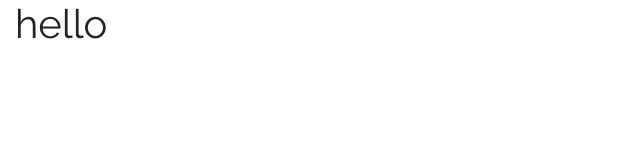
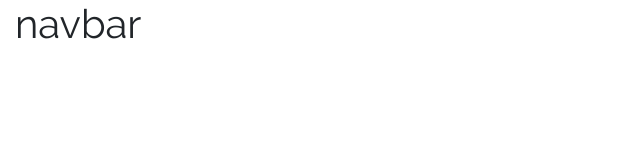
Before and after one commit to HoopDead/rr_investments, a React (Create React App) app: page / in a window 1280 px wide. Shown: the top 160 px of the page, without its empty margins (0-640 px from the left). Built offline with nearby package versions, Linux system fonts and the light colour scheme.

Commit message:
Update navbar.jsx

```diff
--- a/src/components/navbar.jsx
+++ b/src/components/navbar.jsx
@@ -5,7 +5,7 @@ import { MDBBtn, MDBCol, MDBContainer, MDBRow } from "mdbreact";
 function NavBar() {
 
     return (
-        <h1>hello</h1>
+        <h1>navbar</h1>
     )
 }
 
```
